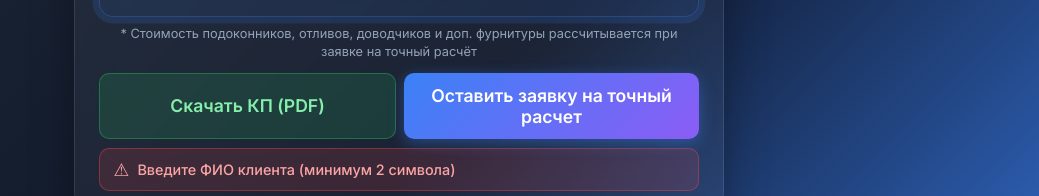
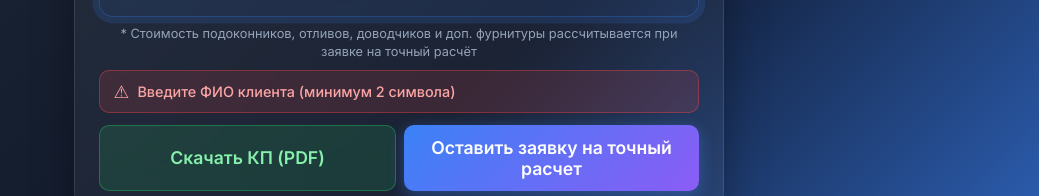
Before and after one commit to id89506419637-eng/-comfort--calculator, a React (Vite) app: page / in a window 1280 px wide. Both pictures are taken after a click on the button "Оставить заявку на точный расчет". Shown: the part 1021-1217 px from the top of the page, without its empty margins (241-1280 px from the left). Built offline with nearby package versions, Linux system fonts and the light colour scheme; no server answers; the database is empty.

Commit message:
fix: show validation errors inline near submit button instead of top toast

```diff
--- a/src/App.jsx
+++ b/src/App.jsx
@@ -768,6 +768,13 @@ export default function App() {
           </div>
         )}
 
+        {inlineError && (
+          <div className="inline-error">
+            <span className="inline-error-icon">⚠</span>
+            {inlineError}
+          </div>
+        )}
+
         <div className="button-row">
           <button className="pdf-btn" onClick={generatePDF}>
             Скачать КП (PDF)
@@ -776,13 +783,6 @@ export default function App() {
             {submitting ? 'Отправка...' : 'Оставить заявку на точный расчет'}
           </button>
         </div>
-
-        {inlineError && (
-          <div className="inline-error">
-            <span className="inline-error-icon">⚠</span>
-            {inlineError}
-          </div>
-        )}
       </div>
 
       {successModal && (
```
